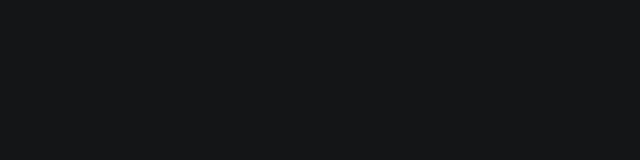
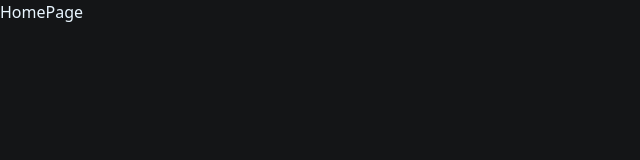
Before and after one commit to TiagoGonM/CapyCouch, a React (Vite) app in the folder frontend/: page /home in a window 1280 px wide. Before the commit this address had no page. Shown: the top 160 px of the page, without its empty margins (0-640 px from the left). Built offline with nearby package versions, Linux system fonts and the light colour scheme.

Commit message:
frontend: added route for HomePage

```diff
--- a/frontend/src/App.tsx
+++ b/frontend/src/App.tsx
@@ -1,6 +1,6 @@
 import React from "react";
 import { Route, Routes } from "react-router-dom";
-import { LandingPage, LoginForm, RegisterForm } from "./pages";
+import { HomePage, LandingPage, LoginForm, RegisterForm } from "./pages";
 
 // Rutas
 
@@ -10,6 +10,7 @@
       <Route path="/" element={<LandingPage />} />
       <Route path="/auth/login" element={<LoginForm />} />
       <Route path="/auth/register" element={<RegisterForm />} />
+      <Route path="/home" element={<HomePage />} />
     </Routes>
   );
 }
```
